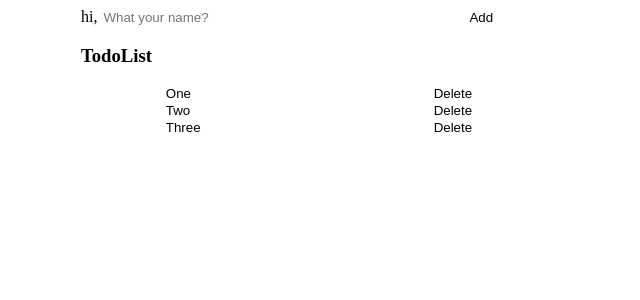
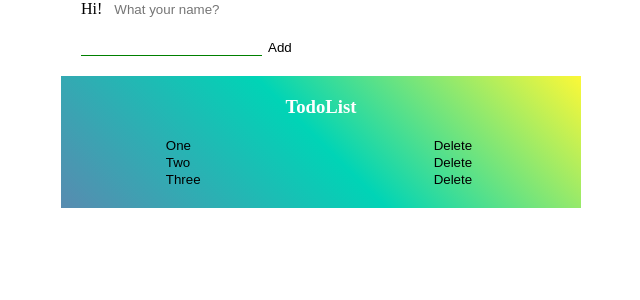
Before and after one commit to Cherezchur/npm-project, a Vue app: page / in a window 1280 px wide. Shown: the top 300 px of the page, without its empty margins (319-959 px from the left). Built offline with nearby package versions, Linux system fonts and the light colour scheme; the HTML template or start-up script is replaced by a standard one.

Commit message:
added styles

```diff
--- a/src/scss/style.scss
+++ b/src/scss/style.scss
@@ -1,4 +1,17 @@
 $title-color: lightblue;
+
+body {
+  margin: 0;
+  height: 100vh;
+}
+
+input:not([type="radio"]):not([type="checkbox"]), button {
+	appearance: none;
+	border: none;
+	outline: none;
+	background: none;
+	cursor: initial;
+}
 
 .hello {
   color: $title-color;
@@ -14,11 +27,3 @@ $title-color: lightblue;
   width: 60vh;
   margin: auto;
 }
-
-input:not([type="radio"]):not([type="checkbox"]), button {
-	appearance: none;
-	border: none;
-	outline: none;
-	background: none;
-	cursor: initial;
-}
--- a/src/vue/todo/TodoInput.vue
+++ b/src/vue/todo/TodoInput.vue
@@ -1,8 +1,13 @@
 <template>
   <div class="todoinput container">
-    hi, <input v-model="name" type="text" placeholder="What your name?">
-    <input v-model="todo" type="text">
-    <button @click="addTodos">Add</button>
+    <div class="nameField">
+      <span>Hi!</span>
+      <input v-model="name" type="text" placeholder="What your name?">
+    </div>
+    <div class="addTodosField">
+      <input v-model="todo" class="writeTodoField" type="text">
+      <button @click="addTodos">Add</button>
+    </div>
   </div>
 </template>
 
@@ -29,5 +34,21 @@ onMounted(() => {
 </script>
 
 <style lang="scss" scoped>
+.nameField {
+  display: flex;
+  margin-bottom: 20px;
+  input {
+    margin-left: 10px;
+    color: green;
+  }
+}
+
+.addTodosField {
+  display: flex;
+  margin-bottom: 20px;
+  input {
+    border-bottom: 1px solid green;
+  }
+}
 
 </style>
--- a/src/vue/todo/TodoList.vue
+++ b/src/vue/todo/TodoList.vue
@@ -1,6 +1,6 @@
 <template>
-  <div class="todolist container">
-    <h3>TodoList</h3>
+  <div class="todoList container">
+    <h3 class="todoList__title">TodoList</h3>
     <TodoItem v-for="todo in todoList" :key="todo.id" :todo="todo"/>
   </div>
 </template>
@@ -24,4 +24,16 @@ onMounted(() => {
 
 <style lang="scss" scoped>
 
+.todoList {
+  height: 100%;
+  padding: 20px;
+  background: linear-gradient(45deg, #588bb0,#00d4b6,#fcf837);
+
+  &__title{
+    color: white;
+    text-align: center;
+    margin-top: 0;
+  }
+}
+
 </style>
```
